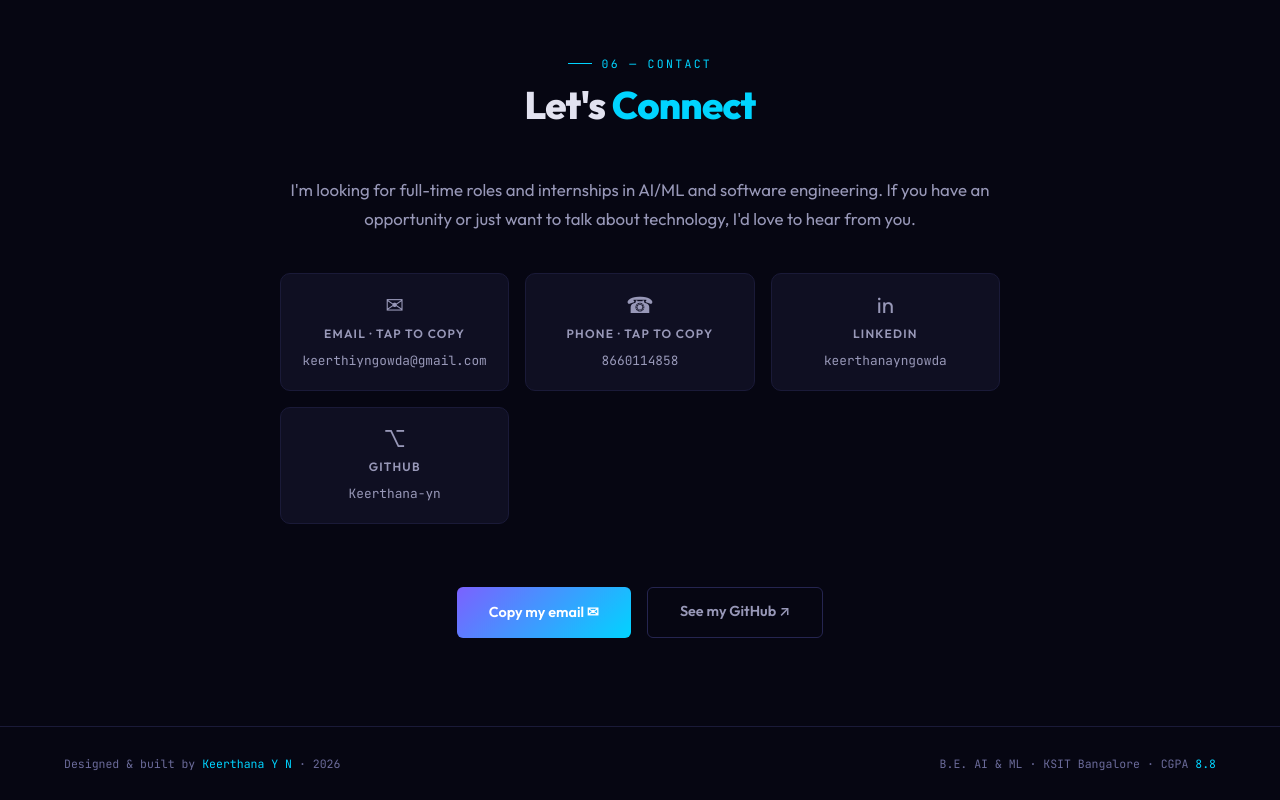
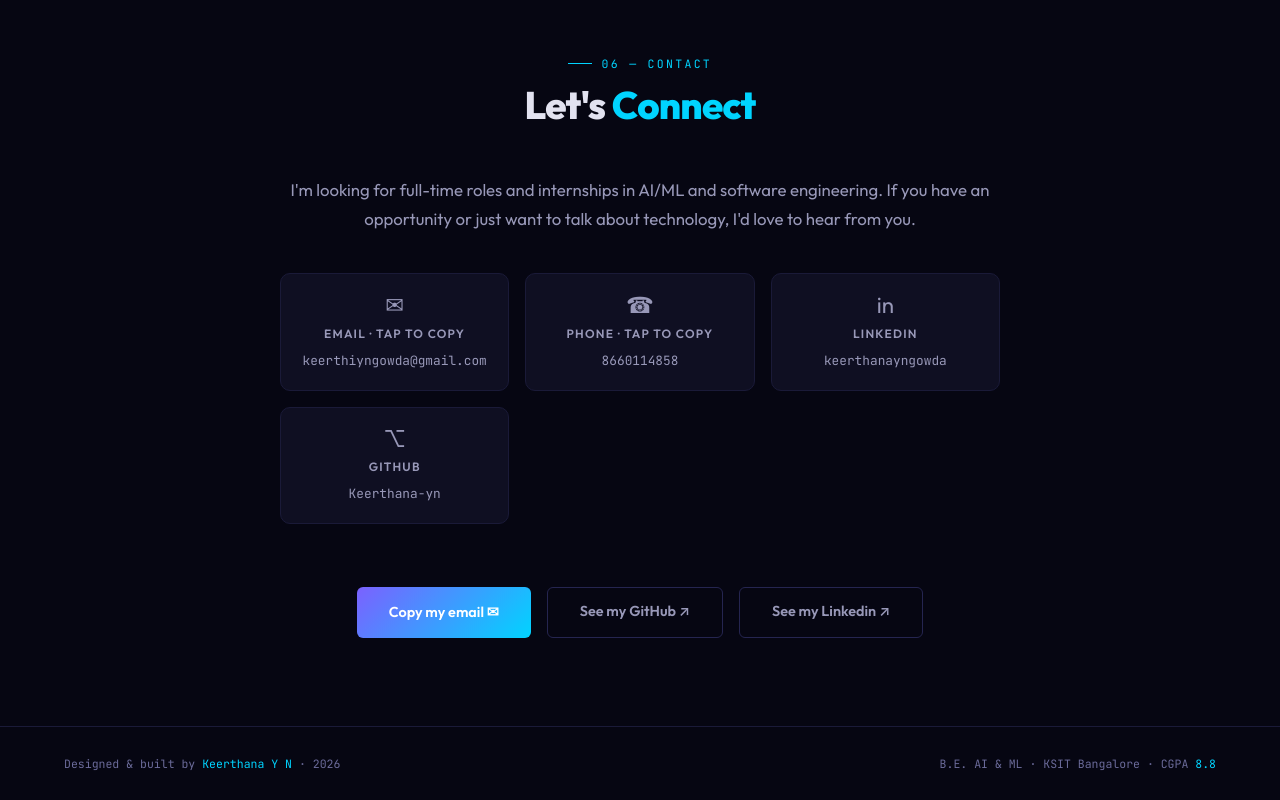
Before and after one commit to Keerthanayn/keerthana-portfolio, a plain HTML site: page index.html in a window 1280 px wide. Shown: the part 5259-6059 px from the top of the page. Drawn offline with Linux system fonts and the light colour scheme.

Commit message:
Update GitHub link and add LinkedIn link

```diff
--- a/index.html
+++ b/index.html
@@ -662,7 +662,9 @@ footer span{color:var(--a1)}
     <div class="copy-status" id="copyStatus" role="status" aria-live="polite"></div>
     <div class="contact-cta">
       <button type="button" class="btn btn-primary" data-copy="keerthiyngowda@gmail.com">Copy my email ✉</button>
-      <a href="https://github.com/Keerthana-yn" target="_blank" rel="noopener" class="btn btn-ghost">See my GitHub ↗</a>
+      <a href="https://github.com/Keerthanayn?tab=repositories" target="_blank" rel="noopener" class="btn btn-ghost">See my GitHub ↗</a>
+       <a href="https://www.linkedin.com/in/keerthanayngowda/" target="_blank" rel="noopener" class="btn btn-ghost">See my Linkedin ↗</a>
+
     </div>
   </div>
 </section>
```
